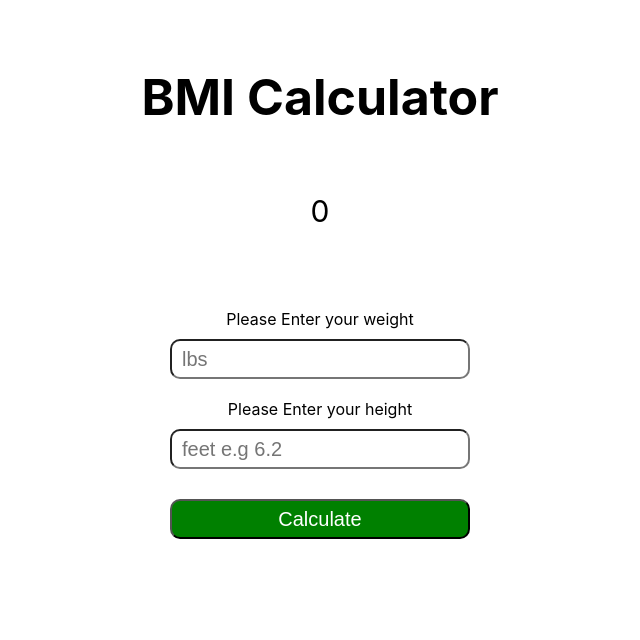
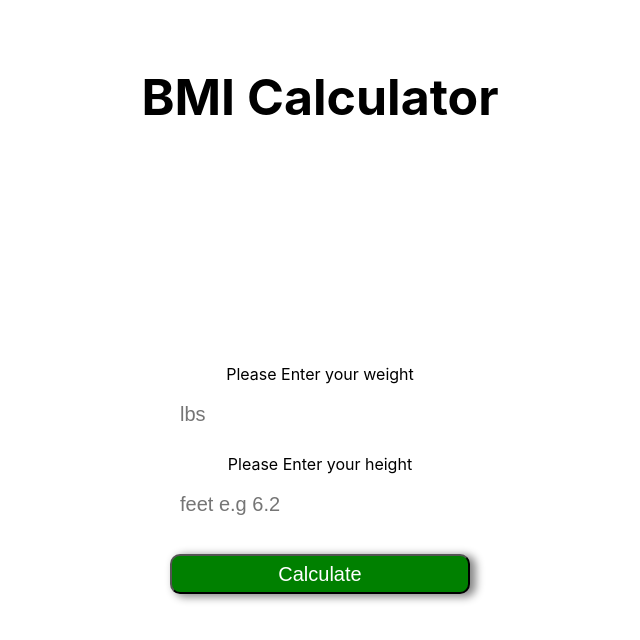
Before and after one commit to JakeWalker23/javascript-deliberate-practice, a Next.js app: page /bmi in a window 1280 px wide. Shown: the top 640 px of the page, without its empty margins (320-960 px from the left). Built offline with nearby package versions, Linux system fonts and the light colour scheme.

Commit message:
BMI changes colour based on result. Improved user interface

```diff
--- a/pages/bmi.tsx
+++ b/pages/bmi.tsx
@@ -7,6 +7,8 @@ const BMI = () => {
         weight: "",
         height: ""
     });
+
+    const [color, setColor] = useState('white');
 
     const [bmi, setBMI] = useState(0)
 
@@ -28,14 +30,20 @@ const BMI = () => {
         const height = calculateInches(data.height)
 
         setBMI(BMI(height, data.weight))
+
+        if (bmi > 19 && bmi < 25) {
+            setColor('green')
+        } else {
+            setColor('red')
+        }
     }
 
     return (
         <div>
             <h4 className={styles.heading}>BMI Calculator</h4>
 
-            <div className={styles.bmi}>
-                {bmi}
+            <div className={styles.bmi} style={{ color: color }}>
+                {bmi.toFixed(2)}
             </div>
 
             <label className={styles.weight}>
@@ -57,18 +65,3 @@ const BMI = () => {
 }
 
 export default BMI
-
-/*
-
-TODO
-[ ] Round BMI to 2 decimal place
-
-[ ] Give BMI colour based on result
-
-[ ] Make input box underlined
-
-[ ] Use a GUI interface with sliders for height and weight.
-
-[ ] Update the user interface on the fly.
-
-*/
--- a/styles/bmi.module.css
+++ b/styles/bmi.module.css
@@ -4,7 +4,7 @@
 }
 
 .bmi {
-    font-size: 30px;
+    font-size: 75px;
     text-align: center;
     margin-bottom: 80px;
 }
@@ -22,9 +22,16 @@
     height: 40px;
     margin-bottom: 20px;
     border-radius: 10px;
+    border: none;
+    outline: none;
+    border-width: 0 0 2px;
     font-size: 20px;
     padding-left: 10px;
   }
+
+.input-weight:focus {
+    border-bottom: 1px solid black;
+}
 
 .height {
     display: block;
@@ -36,13 +43,21 @@
     display: block;
     margin: 0 auto;
     width: 300px;
+    border: none;
     height: 40px;
     margin-bottom: 20px;
     border-radius: 10px;
+    border-width: 0 0 2px;
+    outline: none;
+    border-bottom-left-radius: 0px;
+
     font-size: 20px;
     padding-left: 10px;
   }
 
+.input-height:focus {
+    border-bottom: 1px solid black;
+}
 
 .button-div {
     display: flex;
@@ -57,4 +72,6 @@
     background: green;
     border-radius: 10px;
     font-size: 20px;
+    box-shadow: 5px 2px 8px 1px #888888;
+    cursor: pointer;
 }
```
